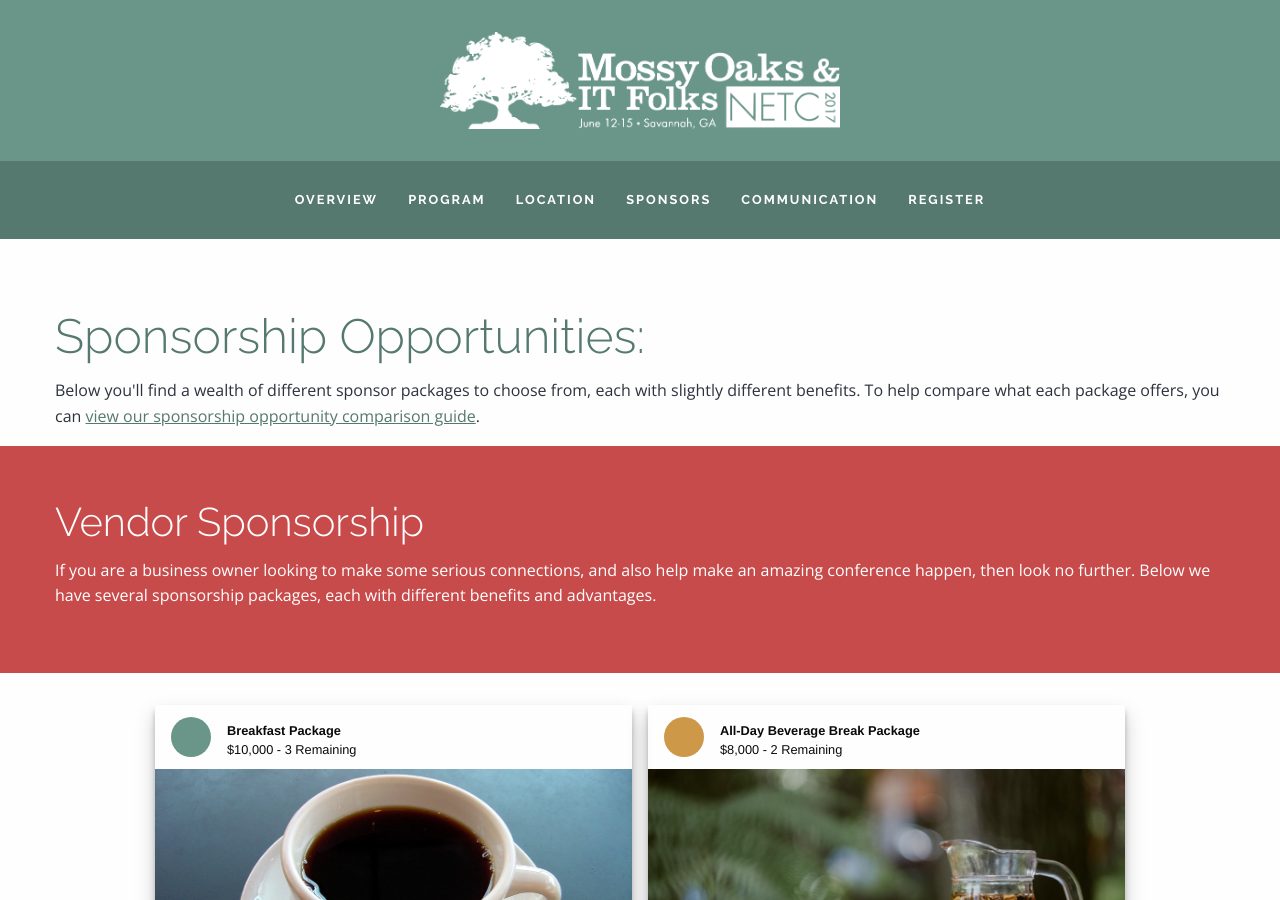
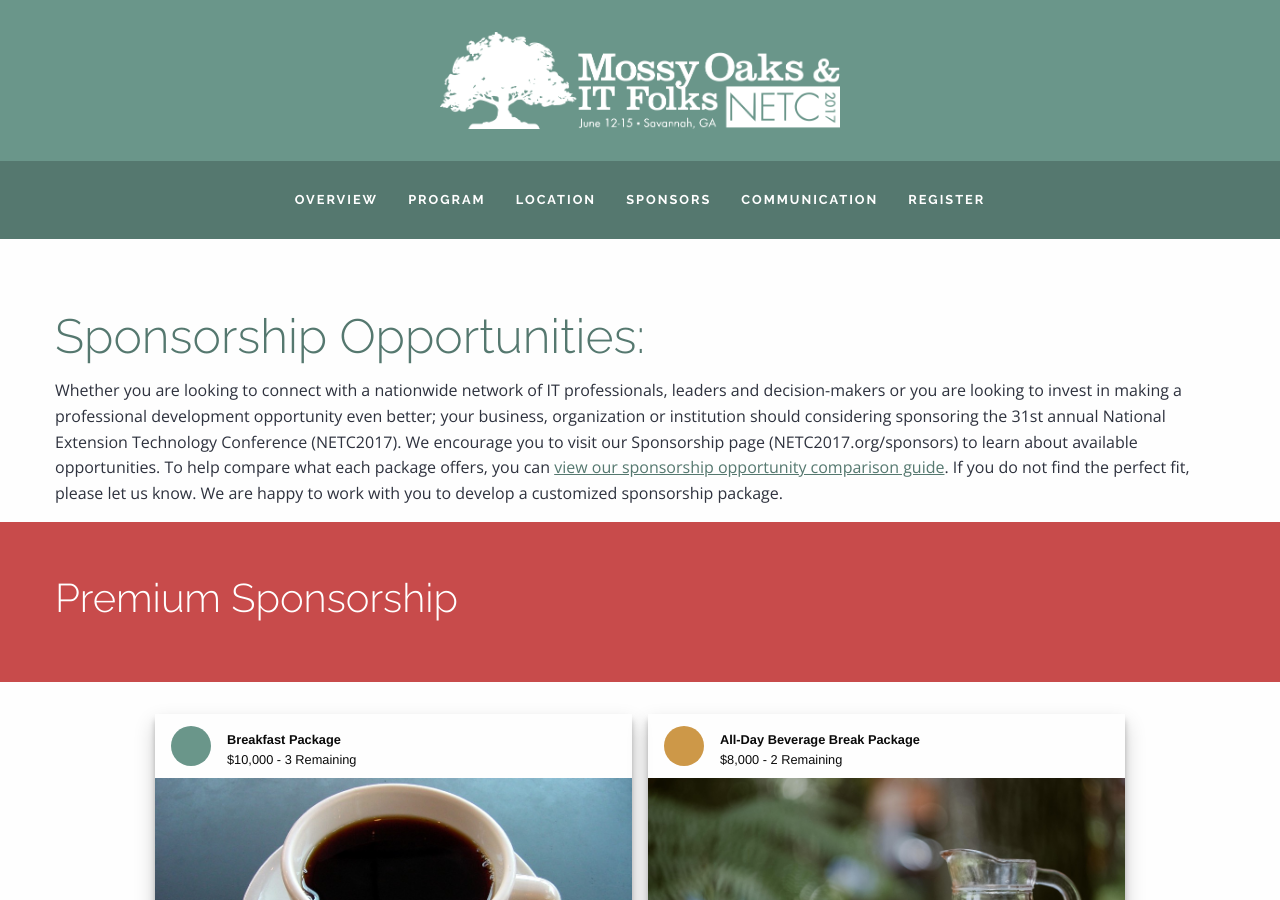
Before and after one commit to johnfrenchxyz/NETC, a Jekyll site: the page built from sponsors/index.html, in a window 1280 px wide and 900 px high. Built offline with Jekyll 4.4.1, drawn with Linux system fonts in a browser that asks for light colours; nearby versions of some CDN libraries; some of the changed text lies outside the part shown.

Commit message:
First batch of Brian's requested updates

```diff
--- a/location/index.html
+++ b/location/index.html
@@ -32,7 +32,7 @@
         <!--
         <p>Lorem ipsum dolor sit amet, consectetur adipisicing elit, sed do eiusmod tempor incididunt ut labore et dolore magna aliqua. Ut enim ad minim veniam, quis nostrud exercitation ullamco laboris nisi ut aliquip ex ea commodo consequat. Duis aute irure dolor in reprehenderit in voluptate velit esse cillum dolore eu fugiat nulla pariatur. Excepteur sint occaecat cupidatat non proident, sunt in culpa qui officia deserunt mollit anim id est laborum.</p> -->
         <h2>Savannah Information:</h2>
-        <p>For some helpful resources on what makes this town so special we've included a link below to a great blog that highlights Savannah's best and least known attractions. If you are with the media and would like some more detailed information about the city, <a href="{{site.baseurl}}/images/pdf/savannah-media-guide.pdf">download our media guide to Savannah</a>.</p>
+        <p>For some helpful resources on what makes this town so special we've included a link below to a great blog that highlights Savannah's best and least known attractions. If you are with the media and would like some more detailed information about the city, <a href="{{site.baseurl}}/images/pdf/savannah-media-guide.pdf">download the media guide to Savannah</a>.</p>
         <a href="http://blog.visitsavannah.com/" class="button green-button half-width">Read the Visit Savannah Blog</a>
     </div>
     <div class="large-6 columns">
--- a/sponsors/index.html
+++ b/sponsors/index.html
@@ -6,15 +6,15 @@
 <div class="row">
     <div class="large-12 columns">
         <h1>Sponsorship Opportunities:</h1>
-        <p>Below you'll find a wealth of different sponsor packages to choose from, each with slightly different benefits. To help compare what each package offers, you can <a href="{{site.baseurl}}/images/pdf/NETC2017-Sponsorship-Opportunities.pdf" target="_blank">view our sponsorship opportunity comparison guide</a>.</p>
+        <p>Whether you are looking to connect with a nationwide network of IT professionals, leaders and decision-makers or you are looking to invest in making a professional development opportunity even better; your business, organization or institution should considering sponsoring the 31st annual National Extension Technology Conference (NETC2017). We encourage you to visit our Sponsorship page (NETC2017.org/sponsors) to learn about available opportunities. To help compare what each package offers, you can <a href="{{site.baseurl}}/images/pdf/NETC2017-Sponsorship-Opportunities.pdf" target="_blank">view our sponsorship opportunity comparison guide</a>. If you do not find the perfect fit, please let us know. We are happy to work with you to develop a customized sponsorship package.</p>
     </div>
 </div>
 
 <div class="full-width-section-red">
     <div class="row">
         <div class="large-12 columns">
-            <h2>Vendor Sponsorship</h2>
-            <p>If you are a business owner looking to make some serious connections, and also help make an amazing conference happen, then look no further.  Below we have several sponsorship packages, each with different benefits and advantages.</p>
+            <h2>Premium Sponsorship</h2>
+            <!-- <p>If you are a business owner looking to make some serious connections, and also help make an amazing conference happen, then look no further.  Below we have several sponsorship packages, each with different benefits and advantages.</p> -->
         </div>
     </div>
 </div>
@@ -136,10 +136,12 @@
                 <div class="current-sponsors">
                     <div class="current-sponsors-border">
                         <h3>Current Sponsors</h3>
+                        <br />
+                        <br />
                         <img src="../images/florida.png" alt="University of Florida Extension Logo" />
                         <br />
                         <br />
-                        <img src="../images/georgia.png" alt="University of Georgia Extension Logo" />
+                        <img src="../images/caes-logo-small.png" alt="University of Georgia Extension Logo" />
                         <br />
                         <br />
                         <br />
@@ -164,7 +166,7 @@
     <div class="row">
         <div class="large-12 columns">
             <h2>Friends of NETC Sponsorship</h2>
-            <p>If you are an individual who simply wants to help make the conference happen, then donate to receive some great perks and know that you are making a difference in the Extension community.  It is because of vendor contributions, and contributions like these, that we are able to serve more people all over the nation with the latest and greatest technology has to offer.</p>
+            <!-- <p>If you are an individual who simply wants to help make the conference happen, then donate to receive some great perks and know that you are making a difference in the Extension community.  It is because of vendor contributions, and contributions like these, that we are able to serve more people all over the nation with the latest and greatest technology has to offer.</p> -->
         </div>
     </div>
 </div>
```
Also changed, not shown: communication/index.html (+77 -0 lines), images/caes-logo-small.png (added), images/florida.png, images/will-scott.jpg (added).
